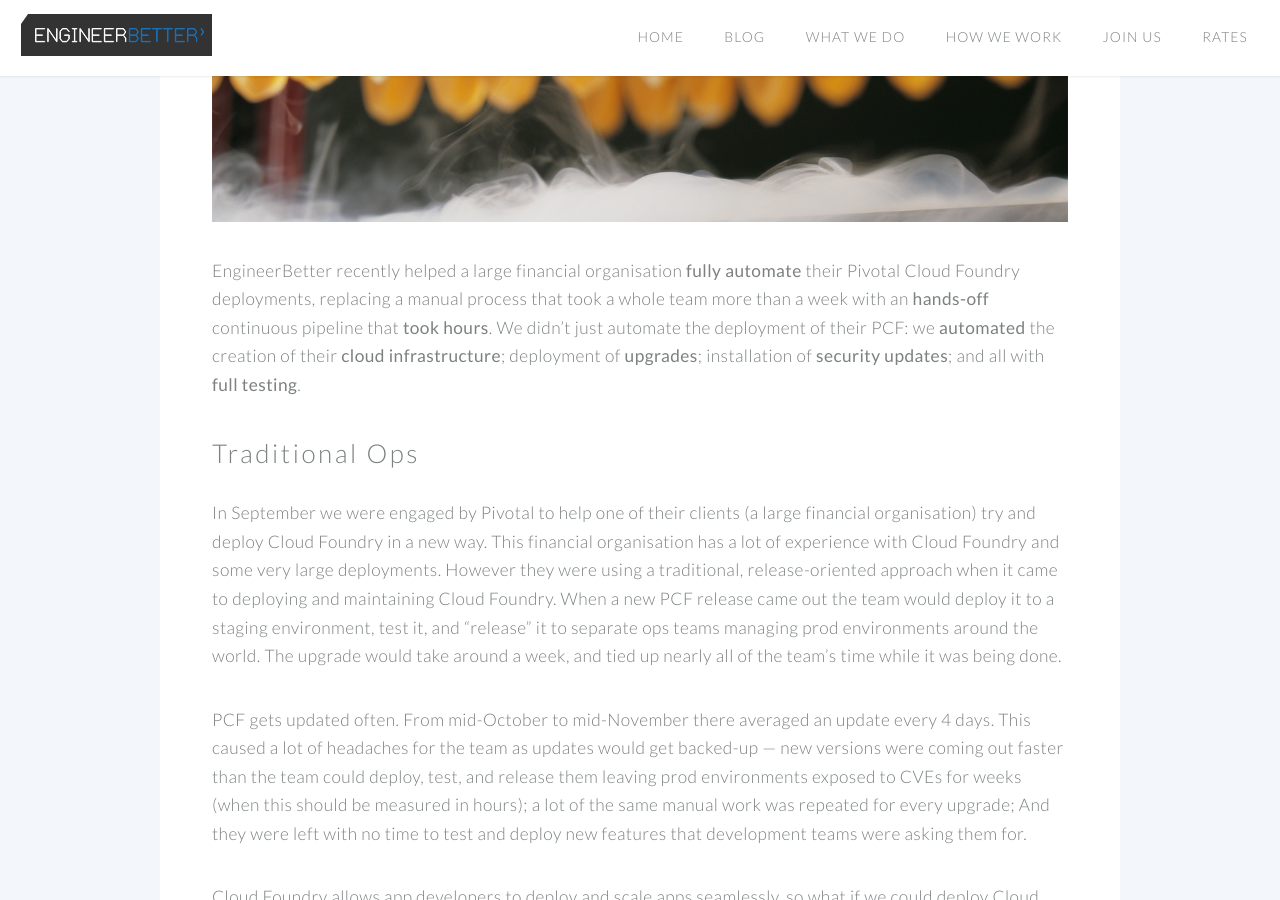
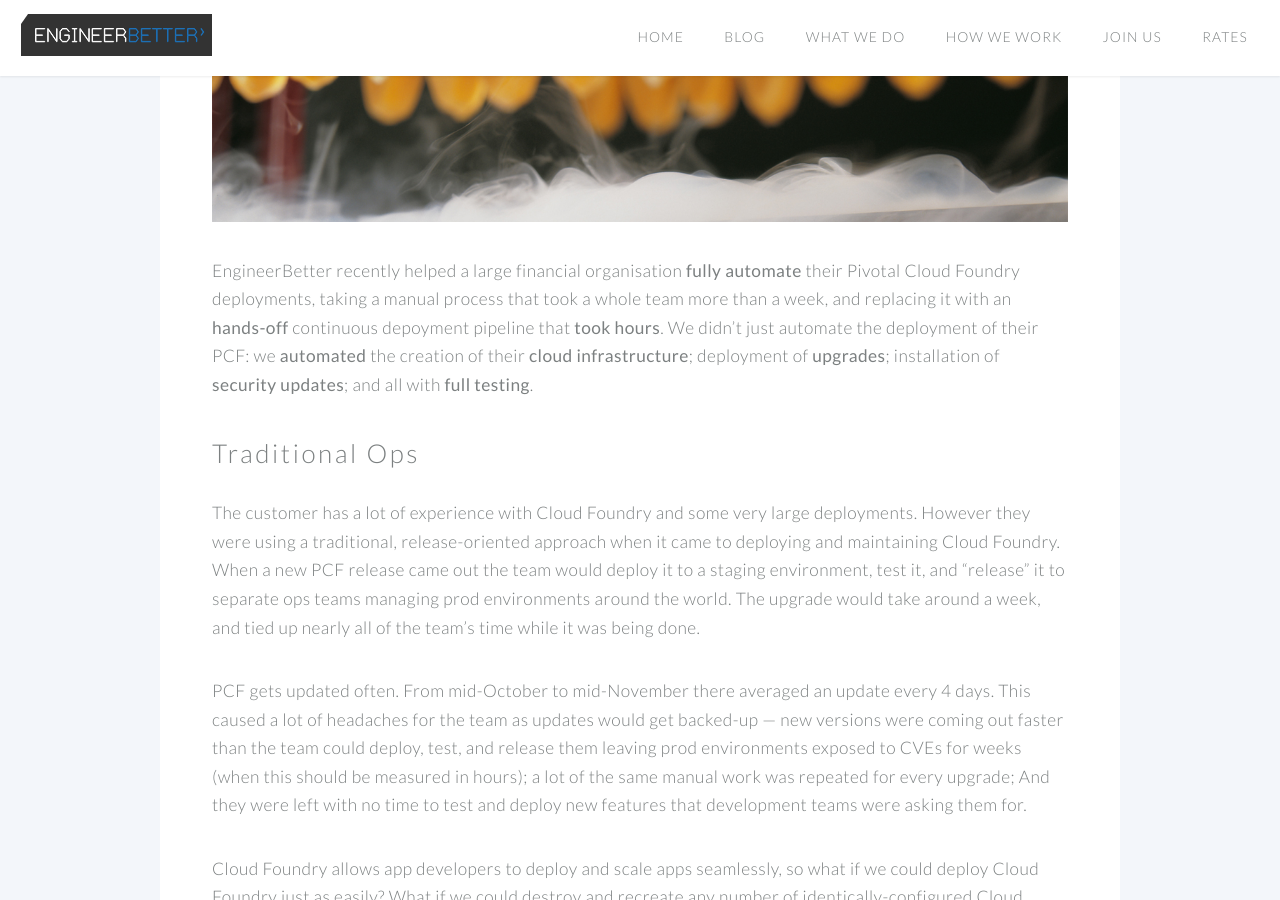
Before and after one commit to DanielJonesEB/engineerbetter.com, a Jekyll site: the page built from _posts/2016-12-14-continuously-deploying-pivotal-cloudfoundry.markdown, in a window 1280 px wide and 900 px high, scrolled down 839 px. Built offline with Jekyll 4.4.1, drawn with Linux system fonts in a browser that asks for light colours; comment, search, counter and statistics services are not loaded.

Commit message:
remove bit reproduced in summary paragraph

```diff
--- a/_posts/2016-12-14-continuously-deploying-pivotal-cloudfoundry.markdown
+++ b/_posts/2016-12-14-continuously-deploying-pivotal-cloudfoundry.markdown
@@ -7,13 +7,13 @@
 
 <img src="/images/blog/continuous-delivery-ice-cream-factory.jpg" class="image fit">
 
-EngineerBetter recently helped a large financial organisation **fully automate** their Pivotal Cloud Foundry deployments, replacing a manual process that took a whole team more than a week with an **hands-off** continuous pipeline that **took hours**. We didn't just automate the deployment of their PCF: we **automated** the creation of their **cloud infrastructure**; deployment of **upgrades**; installation of **security updates**; and all with **full testing**.
+EngineerBetter recently helped a large financial organisation **fully automate** their Pivotal Cloud Foundry deployments, taking a manual process that took a whole team more than a week, and replacing it with an **hands-off** continuous depoyment pipeline that **took hours**. We didn't just automate the deployment of their PCF: we **automated** the creation of their **cloud infrastructure**; deployment of **upgrades**; installation of **security updates**; and all with **full testing**.
 
 <!--more-->
 
 ## Traditional Ops
 
-In September we were engaged by Pivotal to help one of their clients (a large financial organisation) try and deploy Cloud Foundry in a new way. This financial organisation has a lot of experience with Cloud Foundry and some very large deployments. However they were using a traditional, release-oriented approach when it came to deploying and maintaining Cloud Foundry. When a new PCF release came out the team would deploy it to a staging environment, test it, and "release" it to separate ops teams managing prod environments around the world. The upgrade would take around a week, and tied up nearly all of the team's time while it was being done.
+The customer has a lot of experience with Cloud Foundry and some very large deployments. However they were using a traditional, release-oriented approach when it came to deploying and maintaining Cloud Foundry. When a new PCF release came out the team would deploy it to a staging environment, test it, and "release" it to separate ops teams managing prod environments around the world. The upgrade would take around a week, and tied up nearly all of the team's time while it was being done.
 
 PCF gets updated often. From mid-October to mid-November there averaged an update every 4 days. This caused a lot of headaches for the team as updates would get backed-up — new versions were coming out faster than the team could deploy, test, and release them leaving prod environments exposed to CVEs for weeks (when this should be measured in hours); a lot of the same manual work was repeated for every upgrade; And they were left with no time to test and deploy new features that development teams were asking them for.
 
```
